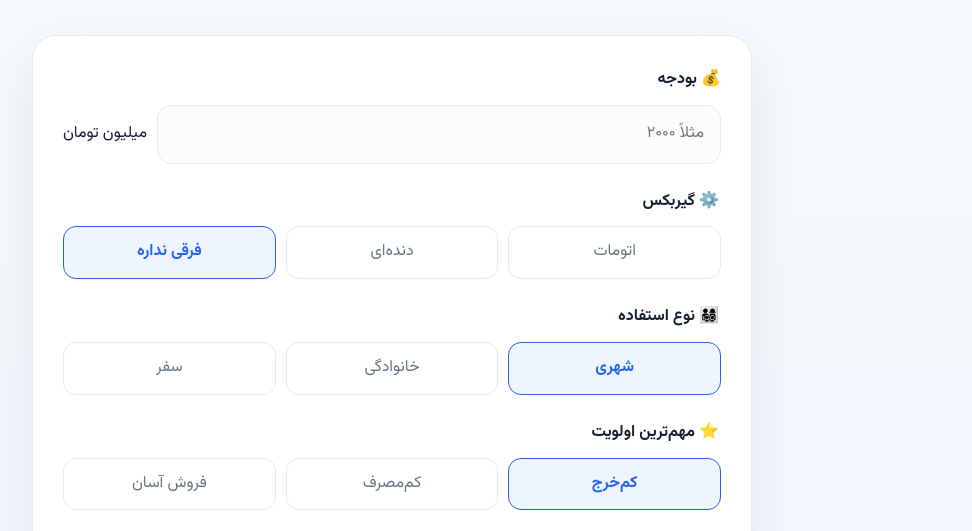
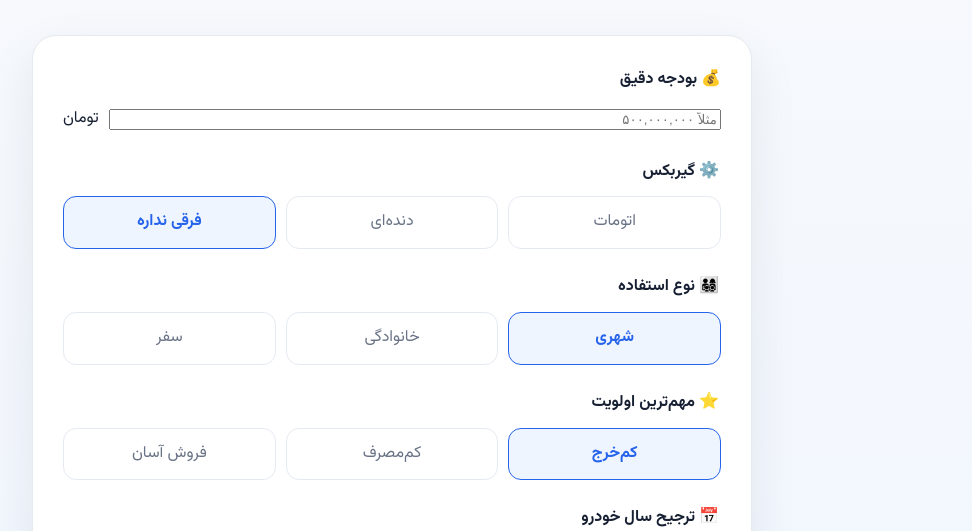
Before and after one commit to Morijooob/dastyar-khodro, a website: page index.html in a window 1280 px wide. Shown: the part 262-793 px from the top of the page, without its empty margins (248-1220 px from the left). Drawn offline with Linux system fonts and the light colour scheme.

Commit message:
Fix budget input to use exact toman amount

```diff
--- a/index.html
+++ b/index.html
@@ -12,7 +12,7 @@
   <main class="container">
     <section class="hero"><h1>ماشین مناسب تو کدومه؟ 🤔</h1><p>بودجه و نیازت رو بگو تا گزینه‌هایی که واقعاً به شرایطت می‌خورن پیدا کنیم.</p></section>
     <form class="form-card" id="car-form">
-      <div class="field"><label for="budget">💰 بودجه</label><div class="budget-wrap"><input id="budget" type="number" min="1" placeholder="مثلاً ۲۰۰۰" required><span>میلیون تومان</span></div></div>
+      <div class="field"><label for="budget">💰 بودجه دقیق</label><div class="budget-wrap"><input id="budget" type="text" inputmode="numeric" autocomplete="off" placeholder="مثلاً ۵۰۰,۰۰۰,۰۰۰" required><span>تومان</span></div></div>
       <fieldset><legend class="legend">⚙️ گیربکس</legend><div class="choices"><label class="choice"><input type="radio" name="gearbox" value="auto"><span>اتومات</span></label><label class="choice"><input type="radio" name="gearbox" value="manual"><span>دنده‌ای</span></label><label class="choice"><input type="radio" name="gearbox" value="any" checked><span>فرقی نداره</span></label></div></fieldset>
       <fieldset><legend class="legend">👨‍👩‍👧‍👦 نوع استفاده</legend><div class="choices"><label class="choice"><input type="radio" name="use" value="city" checked><span>شهری</span></label><label class="choice"><input type="radio" name="use" value="family"><span>خانوادگی</span></label><label class="choice"><input type="radio" name="use" value="travel"><span>سفر</span></label></div></fieldset>
       <fieldset><legend class="legend">⭐ مهم‌ترین اولویت</legend><div class="choices"><label class="choice"><input type="radio" name="priority" value="cheap" checked><span>کم‌خرج</span></label><label class="choice"><input type="radio" name="priority" value="fuel"><span>کم‌مصرف</span></label><label class="choice"><input type="radio" name="priority" value="resale"><span>فروش آسان</span></label></div></fieldset>
```
